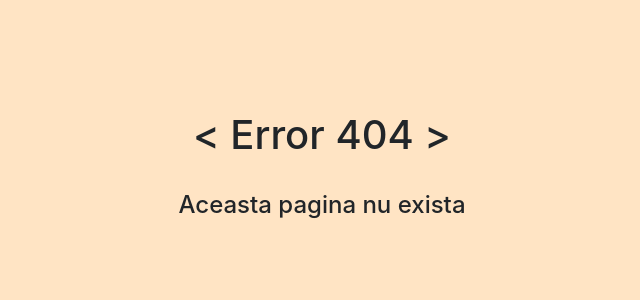
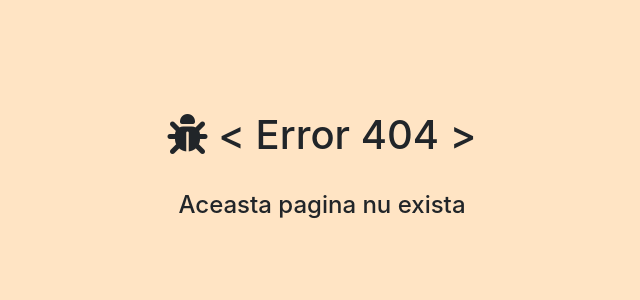
Before and after one commit to Elisei123/easyshare, a Django app: template templates/error_404.html in a window 1280 px wide. Shown: the part 72-372 px from the top of the page, without its empty margins (318-958 px from the left). Run offline with Django 3.2, Linux system fonts and the light colour scheme; the template is opened without the code that fills it, so the values that code supplies are empty; some libraries are stand-ins or nearby versions.

Commit message:
update icon error_404

```diff
--- a/easyshare/settings.py
+++ b/easyshare/settings.py
@@ -23,7 +23,7 @@ BASE_DIR = os.path.dirname(os.path.dirname(os.path.abspath(__file__)))
 SECRET_KEY = '6*ov4dkpdqbh)w)nn_j7^q06zp^^^8!z)-dz**ss)4-$a6n=5!'
 
 # SECURITY WARNING: don't run with debug turned on in production!
-DEBUG = False #os.environ.get('DEBUG', "False") == "True"
+DEBUG = os.environ.get('DEBUG', "False") == "True"
 
 ALLOWED_HOSTS = ['*']
 
--- a/templates/error_404.html
+++ b/templates/error_404.html
@@ -11,7 +11,7 @@
          {% endfor %}
 
     <div class="message" style="text-align: center; padding-top: 10%">
-        <h1>  < Error 404 ></h1>
+        <h1> <i class="fas fa-bug"></i> < Error 404 ></h1>
         <br>
         <h4>Aceasta pagina nu exista<br></h4>
     </div>
```
